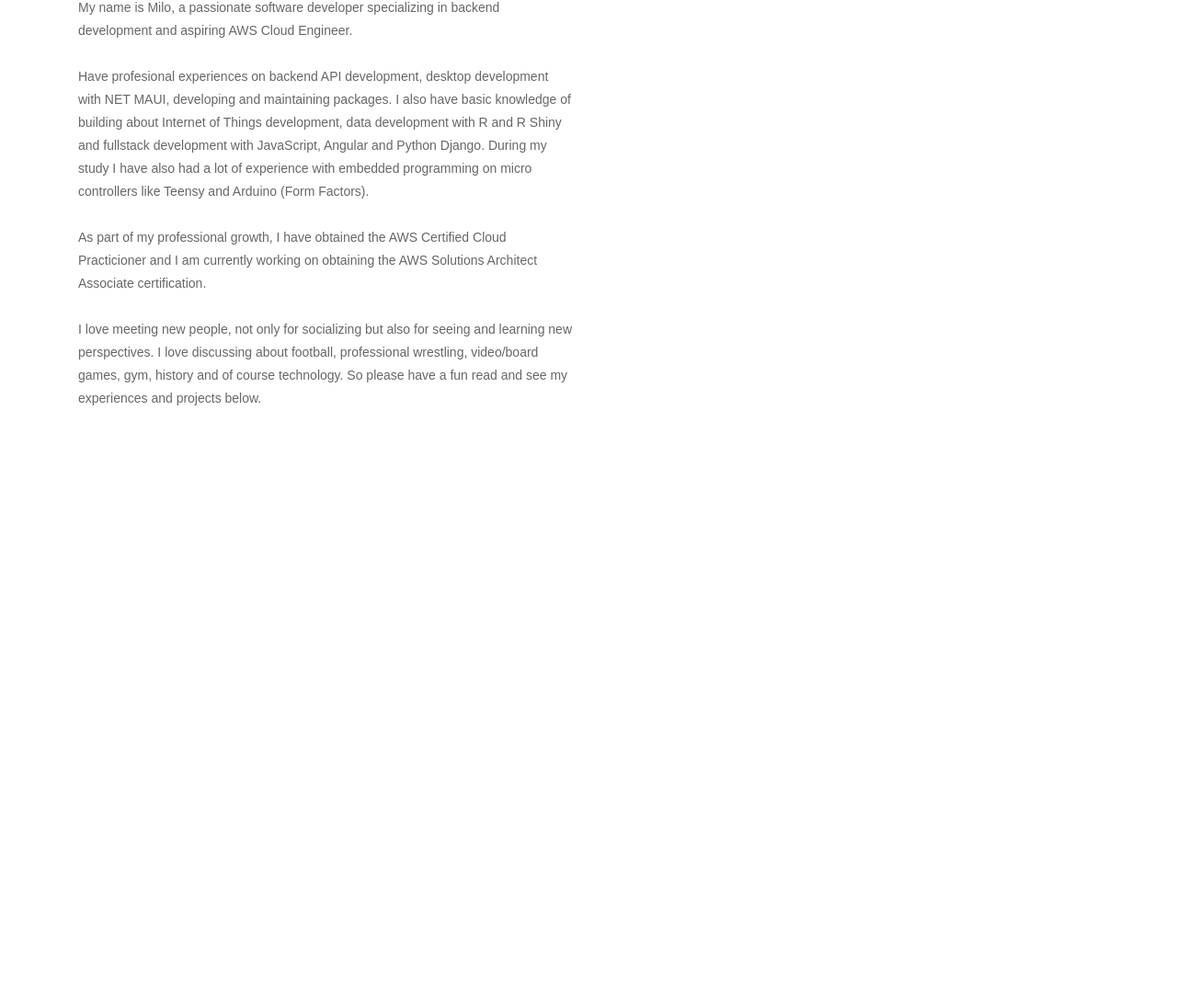
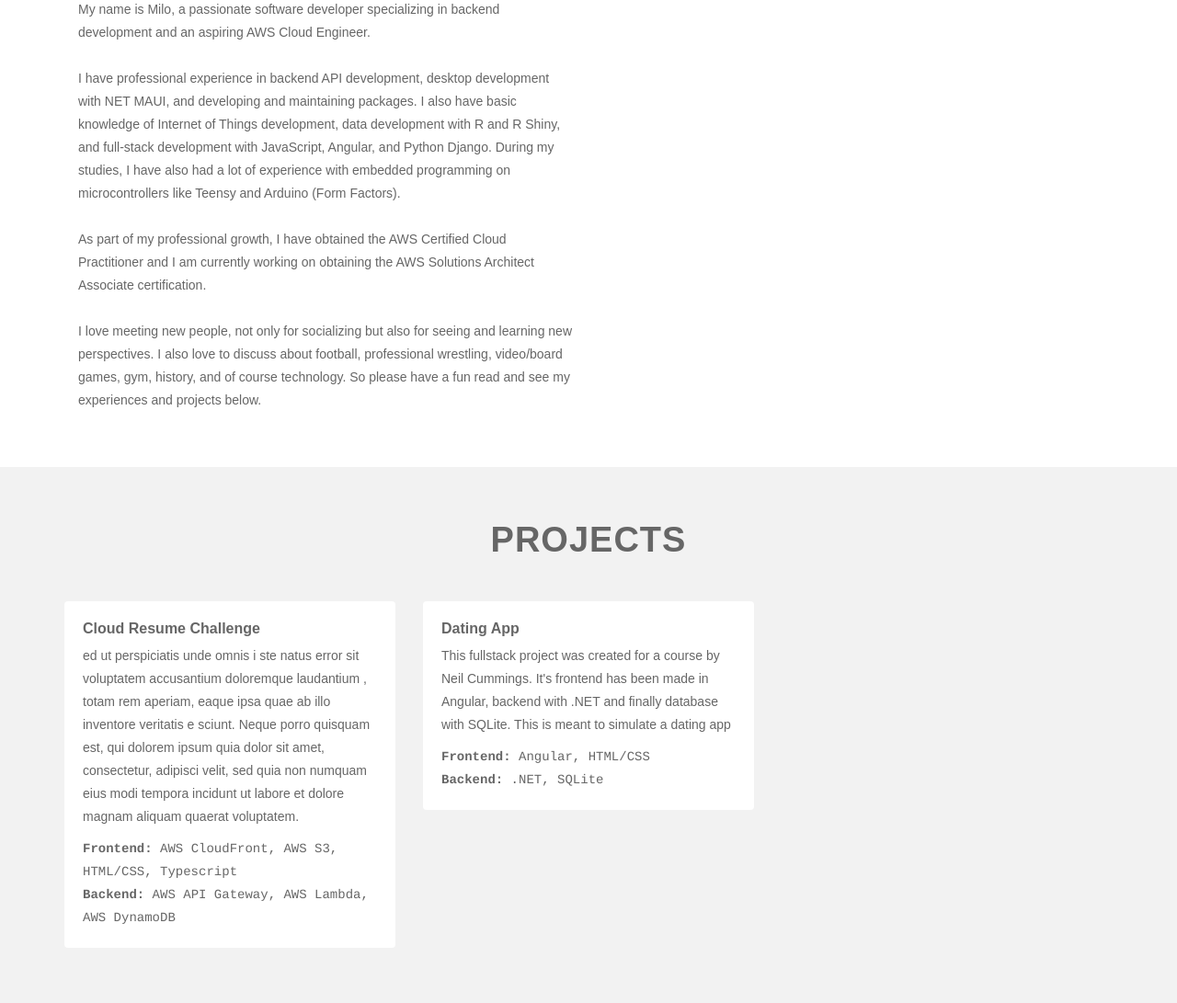
Before and after one commit to SquallyWally/personal-portfolio, a plain HTML site: page frontend/index.html in a window 1280 px wide. Shown: the part 632-1723 px from the top of the page at 92% size. Before the commit the page ends 1138 px from the top, so only its background shows below. Drawn offline with Linux system fonts and the light colour scheme; files whose address does not match are found by name.

Commit message:
added Projects section

```diff
--- a/frontend/index.html
+++ b/frontend/index.html
@@ -127,9 +127,9 @@
                 <h5 class="head-title wow fadeInUp" data-wow-delay="0.3s">
                  Milo Kastablank
                 </h5>
-                <h3 class="script-font wow fadeInUp" data-wow-delay="0.5s">
+                <p class="script-font wow fadeInUp" data-wow-delay="0.5s">
                  Software Developer
-                </h3>
+                </p>
                 <ul class="social-icon wow fadeInUp" data-wow-delay="0.7s">
                   <li>
                     <a href="https://www.linkedin.com/in/milo-kastablank-a580b4156/" target="_blank" class="linkedin"><i
@@ -158,19 +158,17 @@
               <h3>About Me</h3>
               <span class="white-space">
                  <p>
-                My name is Milo, a passionate software developer specializing in backend development and aspiring AWS Cloud Engineer.
+                  My name is Milo, a passionate software developer specializing in backend development and an aspiring AWS Cloud Engineer.
                  <br></br>
-              Have profesional experiences on backend API development, desktop development with NET MAUI, developing and maintaining packages. I also have
-              basic knowledge of building about Internet of Things development, data development with R and R Shiny and fullstack development with JavaScript, Angular and Python Django.
-              During my study I have also had a lot of experience with embedded programming on micro controllers like Teensy and Arduino (Form Factors).
+                 I have professional experience in backend API development, desktop development with NET MAUI, and developing and maintaining packages.
+                  I also have basic knowledge of Internet of Things development, data development with R and R Shiny, and full-stack development with JavaScript, Angular, and Python Django.
+                  During my studies, I have also had a lot of experience with embedded programming on microcontrollers like Teensy and Arduino (Form Factors).
 
               <br></br>
-              As part of my professional growth, I have obtained the AWS Certified Cloud Practicioner and I am currently
-              working on obtaining the AWS Solutions Architect Associate certification.
-
+              As part of my professional growth, I have obtained the AWS Certified Cloud Practitioner and I am currently working on obtaining the AWS Solutions Architect Associate certification.
               <br></br>
-              I love meeting new people, not only for socializing but also for seeing and learning new perspectives. I love discussing about football, professional wrestling, video/board games,
-              gym, history and of course technology. So please have a fun read and see my experiences and projects below.
+              I love meeting new people, not only for socializing but also for seeing and learning new perspectives.
+              I also love to discuss about football, professional wrestling, video/board games, gym, history, and of course technology. So please have a fun read and see my experiences and projects below.
               </p>
               </span>
 
@@ -182,5 +180,77 @@
   <!-- About Section End -->
 
   <!-- Portfolio Section -->
+  <section class="section-padding" id="portfolio">
+    <div class="container">
+      <h2 class="section-title wow flipInX" data-wow-delay="0.4s">
+        Projects
+      </h2>
+      <div class="row">
+        <!-- Portfolio Recent Projects -->
+        <div id="portfolio" class="row wow fadeInDown" data-wow-delay="0.4s" >
+          <div class="col-sm-6 col-md-4 col-lg-4 col-xl-4">
+
+            <div class="portfolio-item">
+              <div class="shot-item">
+                <h3 class="line-title">Cloud Resume Challenge</h3>
+                <p>    ed ut perspiciatis unde omnis i
+                  ste natus error sit voluptatem accusantium doloremque laudantium
+                  , totam rem aperiam, eaque ipsa quae ab illo inventore veritatis e
+
+                  sciunt. Neque porro quisquam est, qui dolorem ipsum quia dolor sit
+                   amet, consectetur, adipisci velit, sed quia non numquam eius
+                  modi tempora incidunt ut labore et dolore magnam aliquam quaerat voluptatem.</p>
+                  <p class="tech"><b>Frontend:</b> AWS CloudFront, AWS S3, HTML/CSS, Typescript </br>
+                    <b>Backend:</b> AWS API Gateway, AWS Lambda, AWS DynamoDB </br>
+
+                  </p>
+                  <div class="overlay">
+                    <div class="icons">
+                      <a class="btn btn-common"
+                        href=""
+                        role="button">My blog post (COMING SOON)</a>
+                      <a class="btn btn-common" href="https://github.com/SquallyWally/personal-portfolio"
+                        role="button">Portfolio on GitHub</a>
+                    </div>
+              </div>
+            </div>
+          </div>
+        </div>
+
+
+          <div class="col-sm-6 col-md-4 col-lg-4 col-xl-4">
+
+            <div class="portfolio-item">
+              <div class="shot-item">
+                <h3 class="line-title">Dating App</h3>
+                <p>
+                  This fullstack project was created for a course by Neil Cummings. It's frontend has been
+                  made in Angular, backend with .NET and finally database with SQLite. This is meant to simulate a dating app
+                </p>
+                  <p class="tech"><b>Frontend:</b> Angular, HTML/CSS </br>
+                    <b>Backend:</b> .NET, SQLite </br>
+
+
+                  </p>
+                  <div class="overlay">
+                    <div class="icons">
+                      <a class="btn btn-common"
+                        href=""
+                        role="button">My blog post (COMING SOON)</a>
+                      <a class="btn btn-common" href="https://github.com/SquallyWally/personal-portfolio"
+                        role="button">Portfolio on GitHub</a>
+                    </div>
+              </div>
+            </div>
+          </div>
+
+
+
+
+        </div>
+      </div>
+    </div>
+
+  </section>
   </body>
 </html>
```
